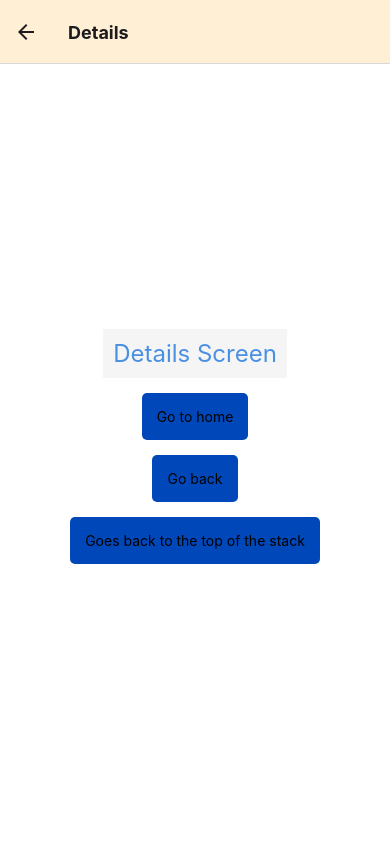
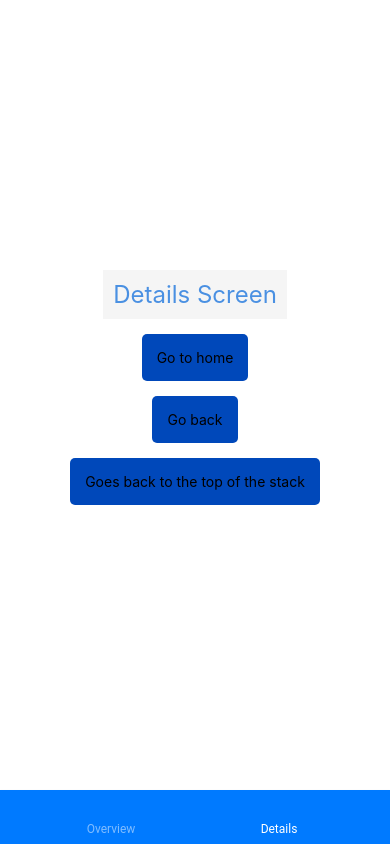
Before and after one commit to AnthonyLiang1117/NYPeaceOfMind, a React Native app: screen /Details in a window 390 px wide. Built offline with nearby package versions, Linux system fonts and the light colour scheme.

Commit message:
UPDATE: Switch to Tab based Navigation instead of regular Native Navigation

```diff
--- a/App.js
+++ b/App.js
@@ -1,12 +1,13 @@
 import * as React from "react";
+import { TouchableOpacity, Text } from "react-native";
 import { NavigationContainer } from "@react-navigation/native";
-import { createNativeStackNavigator } from "@react-navigation/native-stack";
+import { createMaterialBottomTabNavigator } from "@react-navigation/material-bottom-tabs";
 import HomeScreen from "./components/HomeScreen";
 import DetailsScreen from "./components/DetailsScreen";
 
 /*
-  Stack:
-    createNativeStackNavigator() creates an object that has 2 properties:
+  Tab:
+    createMaterialBottomTabNavigator() creates an object that has 2 properties:
       Screen: like Routes in React, giving it components to render based on what you press
         - name is the name of the Route that corresponds to the linked component
         - component uses the jsx we created to render our the view
@@ -15,7 +16,7 @@ import DetailsScreen from "./components/DetailsScreen";
         - initialRouteName specifies whichever route to initialy load in
         - will automatically include a back button when possible to go back if there are mulitple screens in the navigation stack
 */
-const Stack = createNativeStackNavigator();
+const Tab = createMaterialBottomTabNavigator();
 
 /*
   NavigationContainer:
@@ -24,40 +25,43 @@ const Stack = createNativeStackNavigator();
 */
 
 /*
-  options prop in Stack.Screen: for specifying screen-specific options
-  screenOptions prop in Stack.Nav: for common options throughout the App
+  options prop in Tab.Screen: for specifying screen-specific options
+  screenOptions prop in Tab.Navigator: for common options throughout the App
 */
 
 export default function App() {
   return (
     <NavigationContainer>
-      <Stack.Navigator
+      <Tab.Navigator
         initialRouteName="Home"
         screenOptions={{
-          headerStyle: { backgroundColor: "papayawhip" },
-          headerTitleStyle: { fontWeight: "bold" },
+          headerStyle: {
+            backgroundColor: "#f4511e",
+          },
+          headerTintColor: "#fff",
+          headerTitleStyle: {
+            fontWeight: "bold",
+          },
         }}
       >
-        <Stack.Screen
+        <Tab.Screen
           name="Home"
           component={HomeScreen}
           options={{
             title: "Overview",
-            headerStyle: {
-              backgroundColor: "#f4511e",
-            },
-            headerTintColor: "#fff",
-            headerTitleStyle: {
-              fontWeight: "bold",
-            },
+            headerRight: () => (
+              <TouchableOpacity onPress={() => alert("This is button")}>
+                <Text style={{ color: "#fff", fontWeight: "bold" }}>Info</Text>
+              </TouchableOpacity>
+            ),
           }}
         />
-        <Stack.Screen
+        <Tab.Screen
           name="Details"
           component={DetailsScreen}
           option={{ title: "Details" }}
         />
-      </Stack.Navigator>
+      </Tab.Navigator>
     </NavigationContainer>
   );
 }
--- a/components/HomeScreen.jsx
+++ b/components/HomeScreen.jsx
@@ -5,7 +5,7 @@ import styles from "../styles";
 
 /*
   Navigation:
-  - prop is passed into every Stack.Screen that is wrapped in Stack.Navigator
+  - prop is passed into every Tab.Screen that is wrapped in Tab.Navigator
   - .navigate(name of next screen we want to go to) is a built in method that moves you to specified screen
     * meant to go to routes once, if its already at that route, it will do nothing
   - .push() will allow you to trigger the same route to go deeper and deeper
--- a/package.json
+++ b/package.json
@@ -10,6 +10,8 @@
     "eject": "expo eject"
   },
   "dependencies": {
+    "@react-navigation/bottom-tabs": "^6.0.9",
+    "@react-navigation/material-bottom-tabs": "^6.0.9",
     "@react-navigation/native": "^6.0.6",
     "@react-navigation/native-stack": "^6.2.5",
     "expo": "~44.0.0",
@@ -17,8 +19,10 @@
     "react": "17.0.1",
     "react-dom": "17.0.1",
     "react-native": "0.64.3",
+    "react-native-paper": "^4.11.1",
     "react-native-safe-area-context": "3.3.2",
     "react-native-screens": "~3.10.1",
+    "react-native-vector-icons": "^9.0.0",
     "react-native-web": "0.17.1"
   },
   "devDependencies": {
```
Also changed, not shown: components/LogoTitle.jsx (deleted, +0 -12 lines), 1 other file (tests, documents, lock files or other folders).
